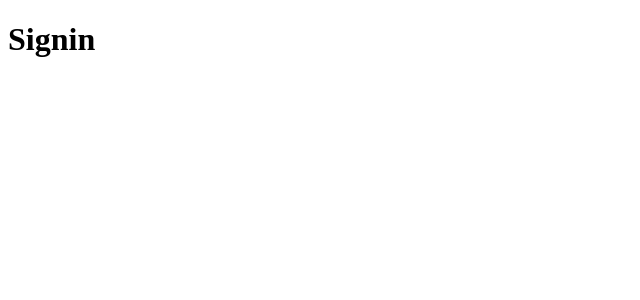
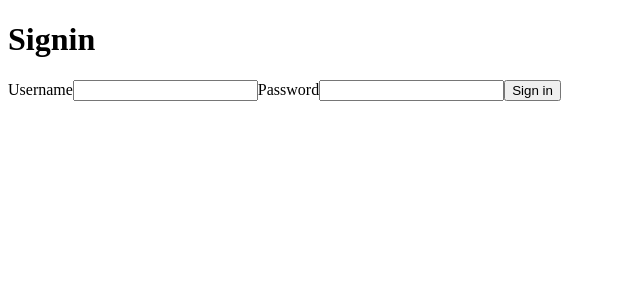
Before and after one commit to parthpandyappp/takeaway, a React (Create React App) app: page /login in a window 1280 px wide. Shown: the top 300 px of the page, without its empty margins (0-640 px from the left). Built offline with nearby package versions, Linux system fonts and the light colour scheme; no server answers.

Commit message:
[Feat]: Authentication

```diff
--- a/package.json
+++ b/package.json
@@ -6,6 +6,7 @@
     "@testing-library/jest-dom": "^5.16.5",
     "@testing-library/react": "^13.4.0",
     "@testing-library/user-event": "^13.5.0",
+    "axios": "^1.1.3",
     "react": "^18.2.0",
     "react-dom": "^18.2.0",
     "react-router-dom": "^6.4.3",
--- /dev/null
+++ b/src/context/UserProvider.js
@@ -0,0 +1,36 @@
+import axios from 'axios';
+import { useContext, createContext, useEffect, useState } from "react";
+
+const userContext = createContext(null);
+
+const UserProvider = ({ children }) => {
+
+    const [users, setUsers] = useState([])
+    useEffect(() => {
+        (async () => {
+            try {
+                const res = await axios({
+                    url: "https://api.airtable.com/v0/appjWdL7YgpxIxCKA/credenitals?maxRecords=3&view=Grid%20view",
+                    method: "GET",
+                    headers: {
+                        Authorization: "Bearer keyfXgn8PL6pB3x32",
+                    },
+                });
+
+                setUsers(res.data.records)
+            } catch (error) {
+                console.log(error);
+            }
+        })();
+    }, []);
+
+    return (
+        <userContext.Provider value={{ users }}>
+            {children}
+        </userContext.Provider>
+    )
+}
+
+const useExistingUsers = () => useContext(userContext);
+
+export { useExistingUsers, UserProvider };
--- /dev/null
+++ b/src/context/index.js
@@ -0,0 +1 @@
+export { useExistingUsers, UserProvider } from "./UserProvider"
--- a/src/index.js
+++ b/src/index.js
@@ -1,13 +1,16 @@
 import React from 'react';
 import ReactDOM from 'react-dom/client';
 import { BrowserRouter as Router } from "react-router-dom";
+import { UserProvider } from './context/UserProvider';
 import App from './App';
 
 const root = ReactDOM.createRoot(document.getElementById('root'));
 root.render(
     <React.StrictMode>
         <Router>
-            <App />
+            <UserProvider>
+                <App />
+            </UserProvider>
         </Router>
     </React.StrictMode>
 );
--- a/src/pages/Signin.jsx
+++ b/src/pages/Signin.jsx
@@ -1,7 +1,67 @@
+import { useState } from "react";
+import { useExistingUsers } from "../context";
+import { useNavigate } from "react-router-dom";
+
 const Signin = () => {
+  const [username, setUsername] = useState("");
+  const [password, setPassword] = useState("");
+  const [err, setErr] = useState({});
+
+  const navigate = useNavigate();
+
+  const { users } = useExistingUsers();
+
+  const validateUser = (usrnm, pass) => {
+    let valid = false;
+    users.forEach((user) => {
+      if (user.fields.username === usrnm) {
+        if (user.fields.password === pass) {
+          console.log("True");
+          valid = true;
+        }
+        else{
+          valid=false;
+          err.password = "incorrect password";
+        }
+      }
+    });
+    console.log("False");
+    return valid;
+  };
+
+  const handleSubmit = (e) => {
+    e.preventDefault();
+    const error = {};
+    if (validateUser(username, password)) {
+      navigate("/");
+    } else {
+      error.exception = "User doesn't exist";
+    }
+
+    setErr(error);
+  };
+
   return (
     <div>
       <h1>Signin</h1>
+      <form onSubmit={handleSubmit}>
+        <label htmlFor="username">Username</label>
+        <input
+          name="username"
+          type="text"
+          onChange={(e) => setUsername(e.target.value)}
+        />
+
+        <label htmlFor="pswd">Password</label>
+        <input
+          name="pswd"
+          type="password"
+          onChange={(e) => setPassword(e.target.value)}
+        />
+
+        <button type="submit">Sign in</button>
+      </form>
+      {err?.exception}
     </div>
   );
 };
```
Also changed, not shown: 1 other file (tests, documents, lock files or other folders).
